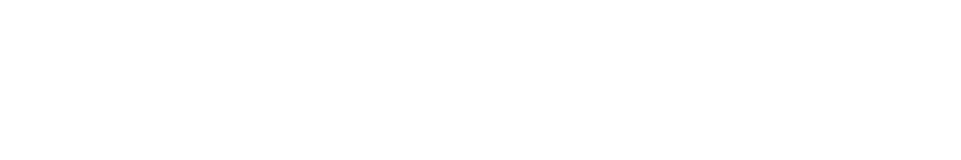
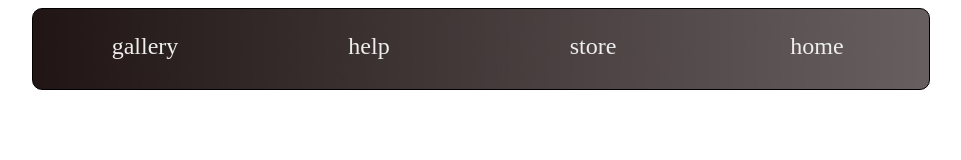
Before and after one commit to 9adaml9/Website, a plain HTML site: page index.html in a window 1280 px wide. Shown: the whole page, without its empty margins (160-1121 px from the left). Drawn offline with Linux system fonts and the light colour scheme.

Commit message:
Add files via upload

```diff
--- a/index.html
+++ b/index.html
@@ -1,3 +1,25 @@
 <!DOCTYPE html>
 <html>
+<head>
+<link rel="stylesheet" type="text/css" href="main.css"/>
+<title>Website</title>
+</head>
+<body>
+	<div class="taskbar">
+		<div class="taskbarbox">
+			<p class="texttaskbar">home</p>
+		</div>
+		<div class="taskbarbox">
+			<p class="texttaskbar">store</p>
+		</div>
+		<div class="taskbarbox">
+			<p class="texttaskbar">help</p>
+		</div>
+		<div class="taskbarbox">
+			<p class="texttaskbar">gallery</p>
+		</div>
+	</div>
+	<div class="image">
+	</div>
+</body>
 </html>
--- /dev/null
+++ b/main.css
@@ -0,0 +1,35 @@
+*{
+}
+
+.texttaskbar{
+font-size:1.5em;
+color:#EEEEEE;
+}
+
+.taskbar{
+position:absolute;
+left:15%;
+border:1px solid black;
+height:5rem;
+width:70%;
+background-image:colorgradient.jpg;
+border-radius:10px;
+background-image:url(colorgradient.jpg);
+z-index:1;
+}
+
+.taskbarbox{
+position: relative;
+float:right;
+width:25%;
+text-align:center;
+height:5rem;
+}
+
+.image{
+position:absolute;
+background-image:url();
+width: 50%;
+height: 100%;
+background-repeat: no-repeat;
+}
```
Also changed, not shown: colorgradient.jpg (added).
